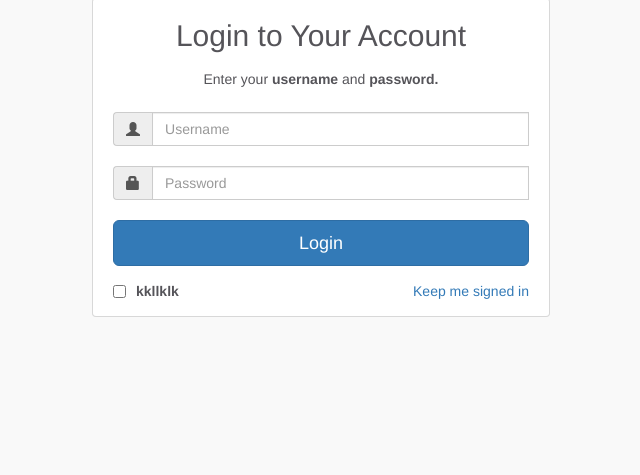
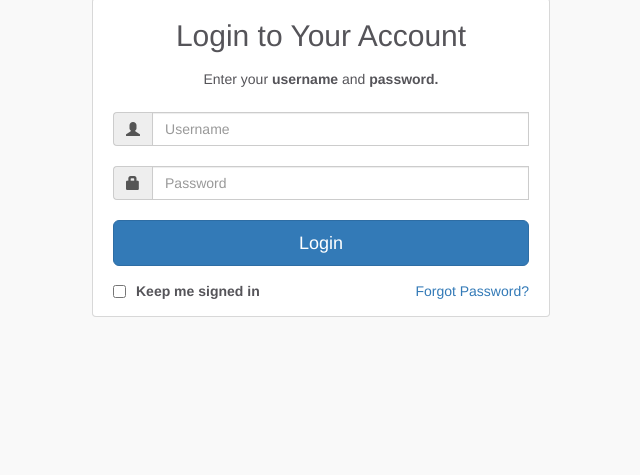
Before and after one commit to paulbellmann/ojuice, a Django app: page /accounts/login/ in a window 1280 px wide. Shown: the part 173-648 px from the top of the page, without its empty margins (319-959 px from the left). Run offline with Django 3.2, Linux system fonts and the light colour scheme; some libraries are stand-ins or nearby versions.

Commit message:
= fix typo

```diff
--- a/templates/login.html
+++ b/templates/login.html
@@ -32,8 +32,8 @@
                 </form>
                 <div class="last">
                     <!-- <label class="pull-left"><input type="checkbox">&nbsp;Keep me signed in</label> -->
-                    <input class="pull-left" type="checkbox" id="stay"><label id="stay_label" for="stay">kkllklk</label>
-                    <a class="pull-right" href="#">Keep me signed in</a>
+                    <input class="pull-left" type="checkbox" id="stay"><label id="stay_label" for="stay">Keep me signed in</label>
+                    <a class="pull-right" href="#">Forgot Password?</a>
                 </div>
             </div>
         </div>
```
